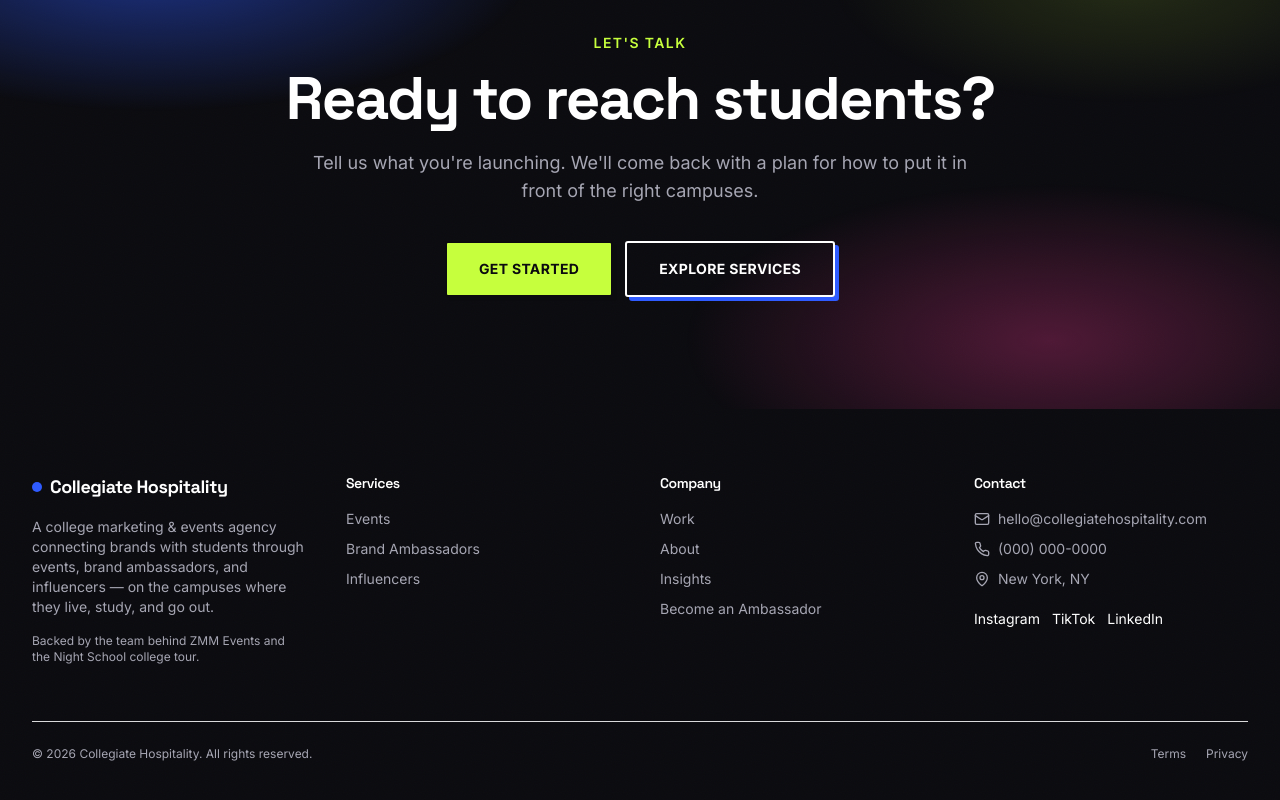
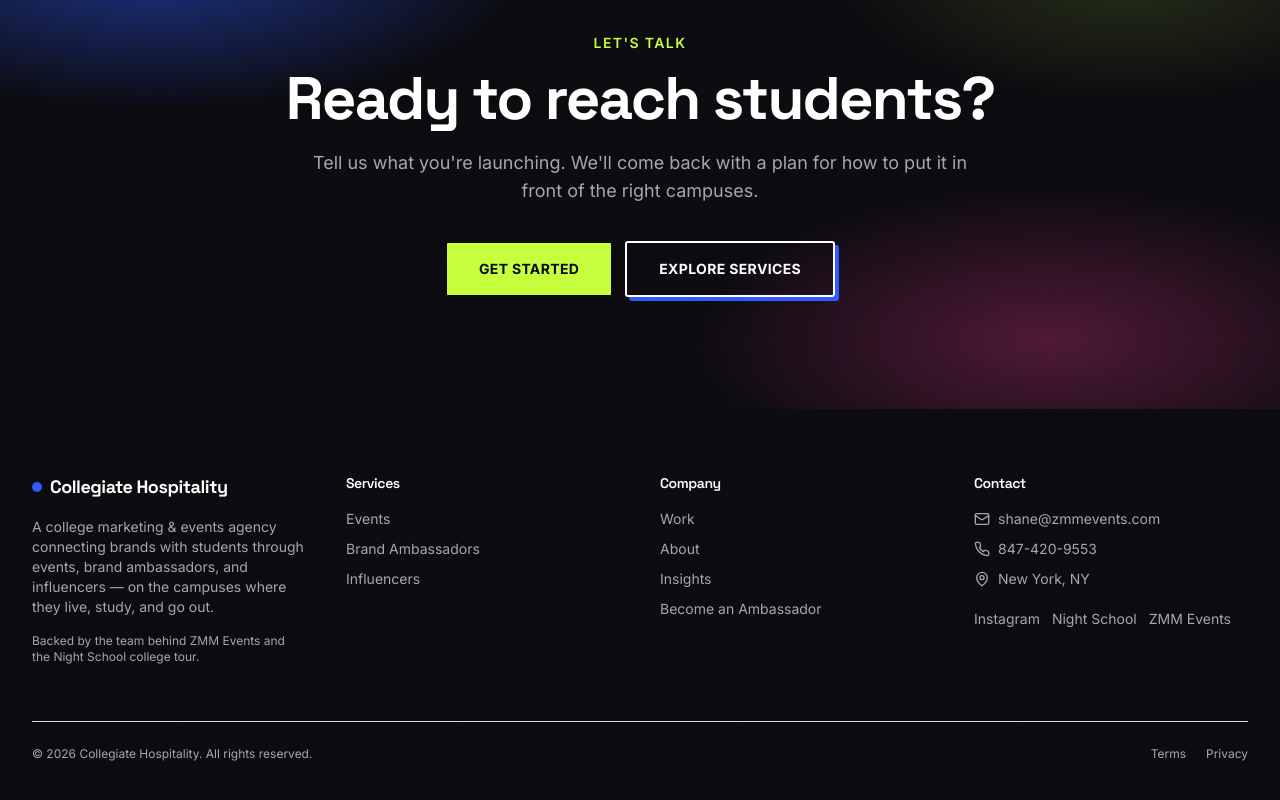
Before and after one commit to shaneowenmichelon-hub/College-Marketing-Agency-site, a Next.js app: page / in a window 1280 px wide. Shown: the part 9705-10505 px from the top of the page. Built offline with nearby package versions, Linux system fonts and the light colour scheme.

Commit message:
Polish events sponsorships for launch readiness

```diff
--- a/src/site.config.ts
+++ b/src/site.config.ts
@@ -61,40 +61,27 @@ export const siteConfig = {
   credibilityLine:
     "Backed by the team behind ZMM Events and the Night School college tour.",
 
-  /**
-   * Primary contact info. Email/phone are derived defaults you can override.
-   * PLACEHOLDER values — confirm before launch.
-   */
+  /** Primary contact info — sourced from Shane's ZMM email signature. */
   contact: {
-    email: "hello@collegiatehospitality.com",
-    phone: "(000) 000-0000",
+    email: "shane@zmmevents.com",
+    phone: "847-420-9553",
     location: "New York, NY",
   },
 
-  /**
-   * Office locations — rendered on /contact with click-to-call links.
-   * PLACEHOLDER offices; edit freely.
-   */
+  /** Office locations — kept intentionally lean until formal office addresses are confirmed. */
   offices: [
     {
       name: "New York",
-      address: "[123 Example Ave, New York, NY 10001]",
-      phone: "(000) 000-0000",
-    },
-    {
-      name: "Chicago",
-      address: "[456 Example St, Chicago, IL 60601]",
-      phone: "(000) 000-0000",
+      address: "Brand partnerships and campus activations",
+      phone: "847-420-9553",
     },
   ] as Office[],
 
-  /**
-   * Social links — PLACEHOLDER. Empty href renders as a labeled placeholder.
-   */
+  /** Public social links. */
   socials: [
-    { label: "Instagram", href: "" },
-    { label: "TikTok", href: "" },
-    { label: "LinkedIn", href: "" },
+    { label: "Instagram", href: "https://www.instagram.com/zmmevents" },
+    { label: "Night School", href: "https://www.instagram.com/nightschooltour" },
+    { label: "ZMM Events", href: "https://www.zmm.events" },
   ] as { label: string; href: string }[],
 
   /** Minimum follower count for the influencer program (IG or TikTok). */
@@ -544,12 +531,12 @@ export const eventSponsorships: {
       items: [
         {
           name: "Night School Tour",
-          description: "The national college nightlife tour.",
-          valuePerEvent: "2,500+",
+          description: "The national college nightlife tour, currently planned around 15,000 attendees across confirmed fall markets.",
+          valuePerEvent: "15,000",
           basePackage: "$2,500",
           presentingSponsor: "$10,000",
           highlights: [
-            "College nightlife audience",
+            "15,000 planned attendees across confirmed fall markets",
             "Tour-style programming across student markets",
             "Brand presence in event marketing and on-site moments",
           ],
```
